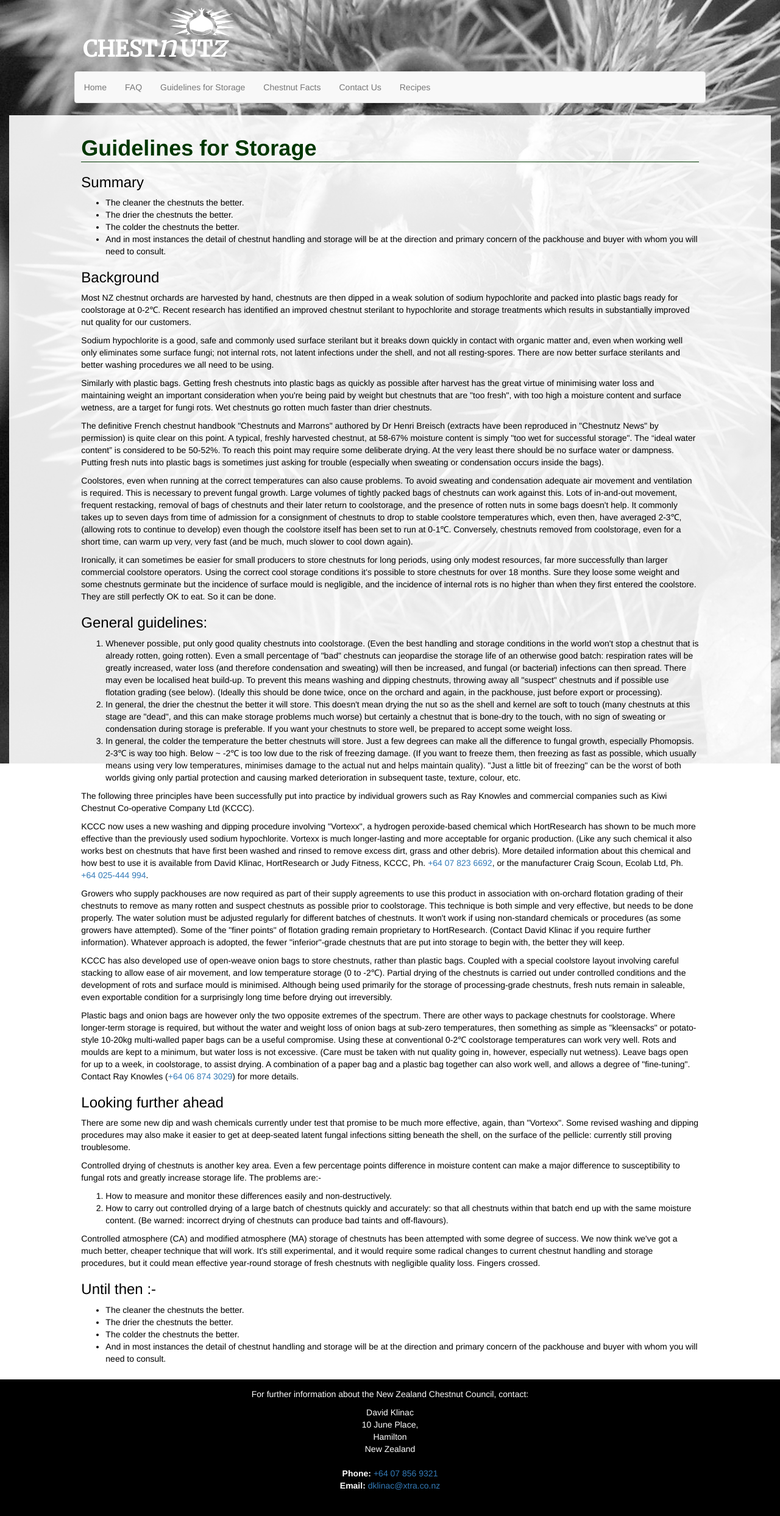
After one commit to the-r3dshirt/nz-chestnut-council, a Python web app: template templates/storage.html in a window 1280 px wide. The commit adds this page. Shown: the whole page at 61% size. Run offline with Jinja, Linux system fonts and the light colour scheme; the template is opened without the code that fills it, so the values that code supplies are empty; style sheets or scripts are compiled from the project's sources.

Commit message:
Content added & small style tweaks.

```diff
--- a/static/css/common.css
+++ b/static/css/common.css
@@ -32,8 +32,10 @@ html {
         background-color: rgba(255, 255, 255, 0.9);
         padding: 1em; }
         html body div.wrapper div.content h1 {
+          border-bottom: 1px solid #003700;
           color: #003700;
-          font-weight: bold; }
+          font-weight: bold;
+          padding-bottom: 0.05em; }
       html body div.wrapper div.spacer {
         height: 16em; }
     html body footer {
--- a/static/scss/common.scss
+++ b/static/scss/common.scss
@@ -51,8 +51,10 @@ html {
                 background-color: rgba(255, 255, 255, 0.9);
                 padding: 1em;
                 h1 {
+                    border-bottom: 1px solid $green;
                     color: $green;
                     font-weight: bold;
+                    padding-bottom: 0.05em;
                 }
             }
 
--- /dev/null
+++ b/static/scss/contact.scss
@@ -0,0 +1,15 @@
+
+div.contact {
+    ul.contact-list {
+        display: block;
+        height: 16em;
+        list-style: none;
+        margin: 0em;
+        padding: 0em;
+
+        li {
+            float: left;
+            margin-right: 3em;
+        }
+    }
+}
--- /dev/null
+++ b/static/scss/storage.scss
@@ -0,0 +1,6 @@
+
+@import "colors";
+
+div.storage {
+
+}
--- a/templates/base.html
+++ b/templates/base.html
@@ -102,8 +102,16 @@
                             <br />
 
                             <ul class="contact-info">
-                                <li><strong>Phone:</strong> +64 7 8569321</li>
-                                <li><strong>Email:</strong> &#x64;&#x6B;&#x6C;&#x69;&#x6E;&#x61;&#x63;&#x40;&#x78;&#x74;&#x72;&#x61;&#x2E;&#x63;&#x6F;&#x2E;&#x6E;&#x7A;</li>
+                                <li>
+                                    <strong>Phone:</strong>
+                                    <a href="tel:+6478569321">+64 07 856 9321</a>
+                                </li>
+                                <li>
+                                    <strong>Email:</strong>
+                                    <a href="mailto:&#x64;&#x6B;&#x6C;&#x69;&#x6E;&#x61;&#x63;&#x40;&#x78;&#x74;&#x72;&#x61;&#x2E;&#x63;&#x6F;&#x2E;&#x6E;&#x7A;">
+                                        &#x64;&#x6B;&#x6C;&#x69;&#x6E;&#x61;&#x63;&#x40;&#x78;&#x74;&#x72;&#x61;&#x2E;&#x63;&#x6F;&#x2E;&#x6E;&#x7A;
+                                    </a>
+                                </li>
                             </ul>
                         </div>
                     </div>
--- a/templates/faq.html
+++ b/templates/faq.html
@@ -1,7 +1,7 @@
 
 {% extends "templates/base.html" %}
 
-{% block subTitle %}:Index{% endblock %}
+{% block subTitle %}:FAQ{% endblock %}
 
 {% block assets %}
     <link type="text/css" rel="stylesheet" href="/static/css/faq.css" />
--- a/templates/navigation.html
+++ b/templates/navigation.html
@@ -11,13 +11,13 @@
                     <a href="/faq/">FAQ</a>
                 </li>
                 <li>
-                    <a href="">Guidelines for Storage</a>
+                    <a href="/storage/">Guidelines for Storage</a>
                 </li>
                 <li>
-                    <a href="">Chestnut Facts</a>
+                    <a href="/facts/">Chestnut Facts</a>
                 </li>
                 <li>
-                    <a href="">Executive Committee</a>
+                    <a href="/contact/">Contact Us</a>
                 </li>
                 <li>
                     <a href="">Recipes</a>
--- /dev/null
+++ b/templates/storage.html
@@ -0,0 +1,255 @@
+
+{% extends "templates/base.html" %}
+
+{% block subTitle %}:Storage{% endblock %}
+
+{% block assets %}
+    <link type="text/css" rel="stylesheet" href="/static/css/storage.css" />
+{% endblock %}
+
+{% block content %}
+    <div class="storage">
+        <div class="row">
+            <div class="col-md-1"></div>
+            <div class="col-md-10">
+                <h1>Guidelines for Storage</h1>
+
+                <h3>Summary</h3>
+                <ul>
+                    <li>The cleaner the chestnuts the better.</li>
+                    <li>The drier the chestnuts the better.</li>
+                    <li>The colder the chestnuts the better.</li>
+                    <li>
+                        And in most instances the detail of chestnut
+                        handling and storage will be at the direction
+                        and primary concern of the packhouse and buyer
+                        with whom you will need to consult.
+                    </li>
+                </ul>
+
+                <h3>Background</h3>
+                <p>
+                Most NZ chestnut orchards are harvested by hand, chestnuts
+                are then dipped in a weak solution of sodium hypochlorite
+                and packed into plastic bags ready for coolstorage at
+                0-2&#8451;. Recent research has identified an improved chestnut
+                sterilant to hypochlorite and storage treatments which results
+                in substantially improved nut quality for our customers.
+                </p>
+
+                <p>
+                Sodium hypochlorite is a good, safe and commonly used surface
+                sterilant but it breaks down quickly in contact with organic
+                matter and, even when working well only eliminates some surface
+                fungi; not internal rots, not latent infections under the shell,
+                and not all resting-spores. There are now better surface
+                sterilants and better washing procedures we all need to be using.
+                </p>
+
+                <p>
+                Similarly with plastic bags. Getting fresh chestnuts into plastic
+                bags as quickly as possible after harvest has the great virtue of
+                minimising water loss and maintaining weight an important consideration
+                when you're being paid by weight but chestnuts that are "too fresh",
+                with too high a moisture content and surface wetness, are a target for
+                fungi rots. Wet chestnuts go rotten much faster than drier chestnuts.
+                </p>
+
+                </p>
+                The definitive French chestnut handbook "Chestnuts and Marrons" authored
+                by Dr Henri Breisch (extracts have been reproduced in "Chestnutz News" by
+                permission) is quite clear on this point. A typical, freshly harvested
+                chestnut, at 58-67% moisture content is simply "too wet for
+                successful storage". The “ideal water content” is considered to
+                be 50-52%. To reach this point may require some deliberate drying.
+                At the very least there should be no surface water or dampness. Putting
+                fresh nuts into plastic bags is sometimes just asking for trouble
+                (especially when sweating or condensation occurs inside the bags).
+                </p>
+
+                <p>
+                Coolstores, even when running at the correct temperatures can also
+                cause problems. To avoid sweating and condensation adequate air
+                movement and ventilation is required. This is necessary to prevent
+                fungal growth. Large volumes of tightly packed bags of chestnuts
+                can work against this. Lots of in-and-out movement, frequent restacking,
+                removal of bags of chestnuts and their later return to coolstorage,
+                and the presence of rotten nuts in some bags doesn't help. It
+                commonly takes up to seven days from time of admission for a
+                consignment of chestnuts to drop to stable coolstore temperatures
+                which, even then, have averaged 2-3&#8451;, (allowing rots to
+                continue to develop) even though the coolstore itself has been set
+                to run at 0-1&#8451;. Conversely, chestnuts removed from coolstorage,
+                even for a short time, can warm up very, very fast (and be much,
+                much slower to cool down again).
+                </p>
+
+                <p>
+                Ironically, it can sometimes be easier for small producers to store
+                chestnuts for long periods, using only modest resources, far more
+                successfully than larger commercial coolstore operators. Using the
+                correct cool storage conditions it's possible to store chestnuts for
+                over 18 months. Sure they loose some weight and some chestnuts
+                germinate but the incidence of surface mould is negligible, and the
+                incidence of internal rots is no higher than when they first entered
+                the coolstore. They are still perfectly OK to eat. So it can be done.
+                </p>
+
+
+                <h3>General guidelines:</h3>
+                <ol>
+                    <li>
+                        Whenever possible, put only good quality chestnuts into
+                        coolstorage. (Even the best handling and storage conditions
+                        in the world won't stop a chestnut that is already rotten,
+                        going rotten). Even a small percentage of "bad" chestnuts
+                        can jeopardise the storage life of an otherwise good batch:
+                        respiration rates will be greatly increased, water loss
+                        (and therefore condensation and sweating) will then be increased,
+                        and fungal (or bacterial) infections can then spread. There
+                        may even be localised heat build-up. To prevent this means
+                        washing and dipping chestnuts, throwing away all "suspect"
+                        chestnuts and if possible use flotation grading (see below).
+                        (Ideally this should be done twice, once on the orchard and
+                        again, in the packhouse, just before export or processing).
+                    </li>
+                    <li>
+                        In general, the drier the chestnut the better it will store.
+                        This doesn't mean drying the nut so as the shell and kernel
+                        are soft to touch (many chestnuts at this stage are "dead", and
+                        this can make storage problems much worse) but certainly a
+                        chestnut that is bone-dry to the touch, with no sign of sweating
+                        or condensation during storage is preferable. If you want your
+                        chestnuts to store well, be prepared to accept some weight loss.
+                    </li>
+
+                    <li>
+                        In general, the colder the temperature the better chestnuts will
+                        store. Just a few degrees can make all the difference to fungal
+                        growth, especially Phomopsis. 2-3&#8451; is way too high.
+                        Below ~ -2&#8451; is too low due to the risk of freezing damage.
+                        (If you want to freeze them, then freezing as fast as possible,
+                        which usually means using very low temperatures, minimises damage
+                        to the actual nut and helps maintain quality). "Just a little bit
+                        of freezing" can be the worst of both worlds giving only partial
+                        protection and causing marked deterioration in subsequent taste,
+                        texture, colour, etc.
+                    </li>
+                </ol>
+
+                <p>
+                The following three principles have been successfully put into practice
+                by individual growers such as Ray Knowles and commercial companies
+                such as Kiwi Chestnut Co-operative Company Ltd (KCCC).
+                </p>
+
+                <p>
+                KCCC now uses a new washing and dipping procedure involving "Vortexx", a
+                hydrogen peroxide-based chemical which HortResearch has shown to be much
+                more effective than the previously used sodium hypochlorite. Vortexx is
+                much longer-lasting and more acceptable for organic production. (Like
+                any such chemical it also works best on chestnuts that have first been
+                washed and rinsed to remove excess dirt, grass and other debris). More
+                detailed information about this chemical and how best to use it is
+                available from David Klinac, HortResearch or Judy Fitness, KCCC,
+                Ph. <a href="tel:+6478236692"> +64 07 823 6692</a>, or the manufacturer Craig Scoun,
+                Ecolab Ltd, Ph. <a href="tel:+6425444994">+64 025-444 994</a>.
+                </p>
+
+                <p>
+                Growers who supply packhouses are now required as part of their
+                supply agreements to use this product in association with on-orchard
+                flotation grading of their chestnuts to remove as many rotten and
+                suspect chestnuts as possible prior to coolstorage. This technique is
+                both simple and very effective, but needs to be done properly.
+                The water solution must be adjusted regularly for different batches
+                of chestnuts. It won't work if using non-standard chemicals or
+                procedures (as some growers have attempted). Some of the "finer points"
+                of flotation grading remain proprietary to HortResearch.
+                (Contact David Klinac if you require further information). Whatever approach is
+                adopted, the fewer "inferior"-grade chestnuts that are put into storage
+                to begin with, the better they will keep.
+                </p>
+
+                <p>
+                KCCC has also developed use of open-weave onion bags to store chestnuts,
+                rather than plastic bags. Coupled with a special coolstore layout
+                involving careful stacking to allow ease of air movement, and low temperature
+                storage (0 to -2&#8451;). Partial drying of the chestnuts is carried out
+                under controlled conditions and the development of rots and surface mould is
+                minimised. Although being used primarily for the storage of processing-grade
+                chestnuts, fresh nuts remain in saleable, even exportable condition for a
+                surprisingly long time before drying out irreversibly.
+                </p>
+
+                <p>
+                Plastic bags and onion bags are however only the two opposite extremes of the
+                spectrum. There are other ways to package chestnuts for coolstorage. Where
+                longer-term storage is required, but without the water and weight loss of
+                onion bags at sub-zero temperatures, then something as simple as "kleensacks" or
+                potato-style 10-20kg multi-walled paper bags can be a useful compromise. Using
+                these at conventional 0-2&#8451; coolstorage temperatures can work very well.
+                Rots and moulds are kept to a minimum, but water loss is not excessive.
+                (Care must be taken with nut quality going in, however, especially nut wetness).
+                Leave bags open for up to a week, in coolstorage, to assist drying. A
+                combination of a paper bag and a plastic bag together can also work well,
+                and allows a degree of "fine-tuning". Contact Ray Knowles
+                (<a href="tel:+6468743029">+64 06 874 3029</a>) for more details.
+                </p>
+
+                <h3>Looking further ahead</h3>
+
+                <p>
+                There are some new dip and wash chemicals currently under test that promise
+                to be much more effective, again, than "Vortexx". Some revised washing and
+                dipping procedures may also make it easier to get at deep-seated latent
+                fungal infections sitting beneath the shell, on the surface of the pellicle:
+                currently still proving troublesome.
+                </p>
+
+                <p>
+                Controlled drying of chestnuts is another key area. Even a few percentage
+                points difference in moisture content can make a major difference to
+                susceptibility to fungal rots and greatly increase storage life. The problems
+                are:-
+                </p>
+
+                <ol>
+                    <li>
+                        How to measure and monitor these differences easily and non-destructively.
+                    </li>
+                    <li>
+                        How to carry out controlled drying of a large batch of chestnuts quickly
+                        and accurately: so that all chestnuts within that batch end up with the
+                        same moisture content. (Be warned: incorrect drying of chestnuts can
+                        produce bad taints and off-flavours).
+                    </li>
+                </ol>
+
+                <p>
+                Controlled atmosphere (CA) and modified atmosphere (MA) storage of chestnuts has
+                been attempted with some degree of success. We now think we've got a much better,
+                cheaper technique that will work. It's still experimental, and it would require
+                some radical changes to current chestnut handling and storage procedures, but
+                it could mean effective year-round storage of fresh chestnuts with negligible
+                quality loss. Fingers crossed.
+                </p>
+
+                <h3>Until then :-</h3>
+
+                <ul>
+                    <li>The cleaner the chestnuts the better.</li>
+                    <li>The drier the chestnuts the better.</li>
+                    <li>The colder the chestnuts the better.</li>
+                    <li>
+                        And in most instances the detail of chestnut handling and storage
+                        will be at the direction and primary concern of the packhouse and
+                        buyer with whom you will need to consult.
+                    </li>
+                </ul>
+
+            </div> <!-- /col -->
+            <div class="col-md-1"></div>
+        </div> <!-- /row -->
+    </div> <!-- /storage -->
+{% endblock %}
```
Also changed, not shown: main.py (+26 -0 lines), static/css/contact.css (added, +9 -0 lines), templates/contact.html (added, +73 -0 lines), templates/facts.html (added, +22 -0 lines), README.md, static/scss/facts.scss (added).
